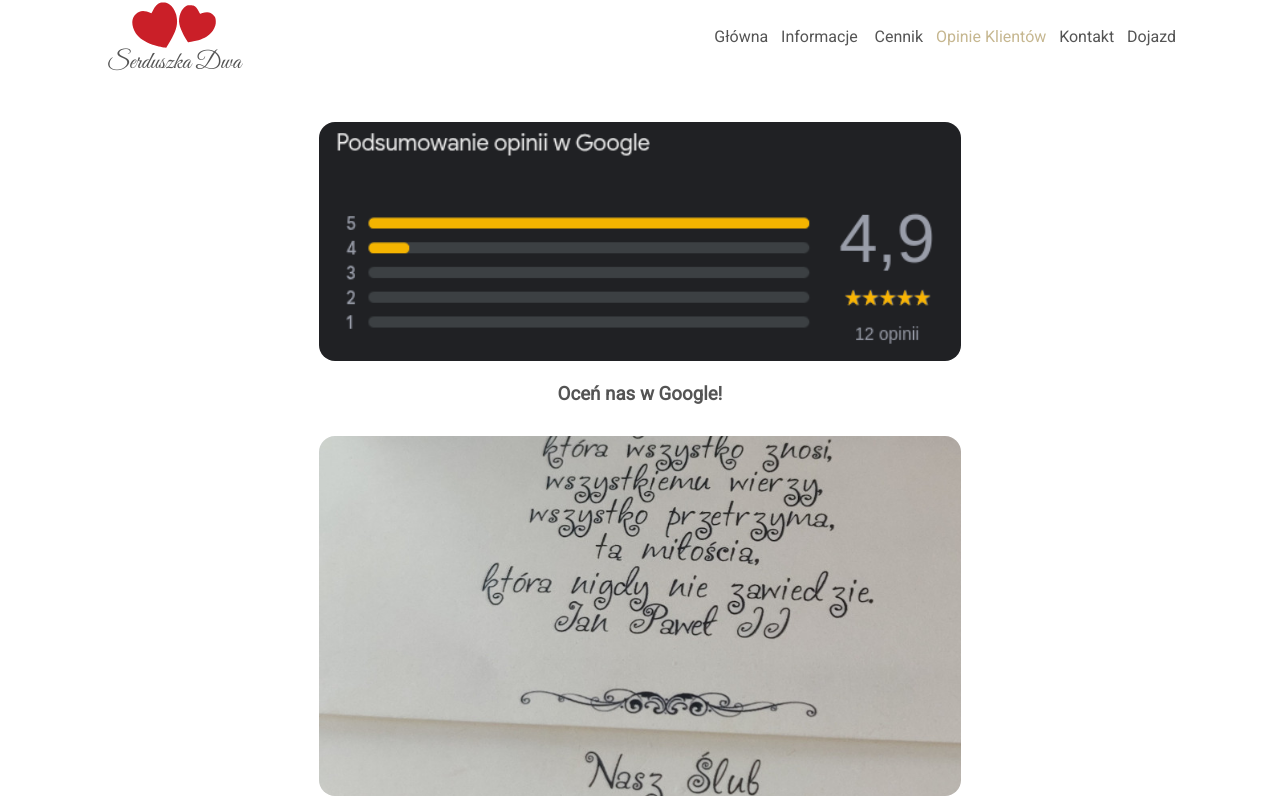
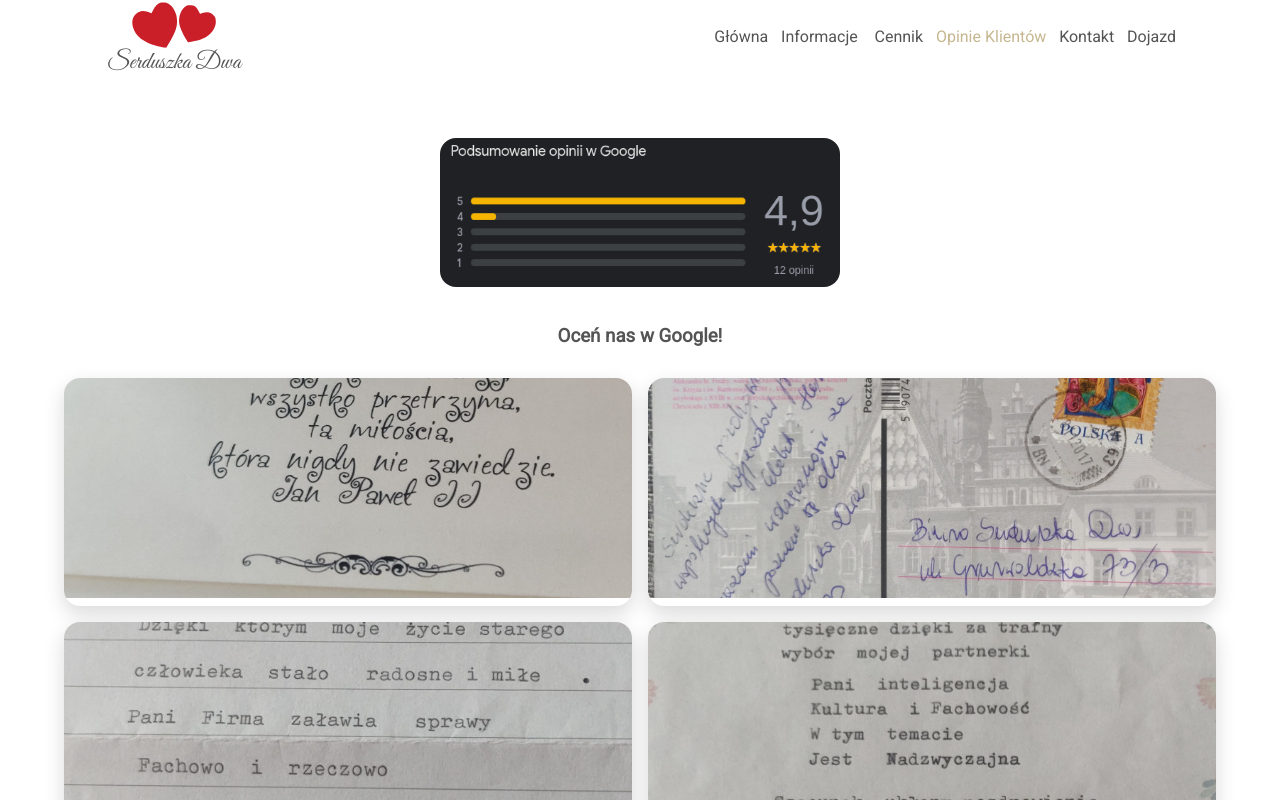
Before and after one commit to Vectari/serduszka-dwa, a React (Vite) app: page /reviews in a window 1280 px wide. Shown: the top 800 px of the page. Built offline with nearby package versions, Linux system fonts and the light colour scheme; no server answers; the database is empty.

Commit message:
feat: update

```diff
--- a/src/view/Reviews/Reviews.jsx
+++ b/src/view/Reviews/Reviews.jsx
@@ -1,3 +1,4 @@
+import { useState, useEffect } from "react";
 import styled from "styled-components";
 import { NavLink } from "react-router-dom";
 import { theme } from "../../theme";
@@ -36,35 +37,112 @@ const ReviewWrapper = styled(NavLink)`
 `;
 
 const StyledImg = styled.img`
-  width: 55%;
-  height: 60%;
+  width: 90%;
+  max-width: 400px;
+  height: auto; /* automatyczna wysokość */
   border-radius: 1rem;
   object-fit: cover;
-  object-position: center;
-  margin: auto;
+  display: block;
+  margin: 1rem auto; /* centrowanie poziome + mały margines pionowy */
 `;
 
 const PhotosWrapper = styled.div`
-  display: flex;
-  flex-direction: column;
-  overflow-y: scroll;
-  height: 600px;
+  display: grid;
+  grid-template-columns: repeat(2, 1fr);
+  gap: 1rem;
+  padding: 0.5rem;
 
-  &::-webkit-scrollbar {
-    /* -webkit-appearance: none; */
+  /* usuń max-height i overflow */
+  /* max-height: 600px;
+  overflow-y: auto; */
+
+  @media (max-width: 765px) {
+    grid-template-columns: 1fr;
+  }
+`;
+
+const PhotoCard = styled.div`
+  position: relative;
+  overflow: hidden;
+  border-radius: 1rem;
+  background: rgba(255, 255, 255, 0.05);
+  cursor: pointer;
+
+  box-shadow: 0 8px 20px rgba(0, 0, 0, 0.15);
+  transition: transform 0.3s ease, box-shadow 0.3s ease;
+
+  &:hover {
+    transform: translateY(-4px);
+    box-shadow: 0 12px 30px rgba(0, 0, 0, 0.25);
   }
 
   img {
-    width: 55%;
-    height: 60%;
-    border-radius: 1rem;
+    width: 100%;
+    height: 220px;
     object-fit: cover;
-    object-position: center;
-    margin: 0.5rem auto;
+    transition: transform 0.4s ease;
+  }
+
+  &:hover img {
+    transform: scale(1.08);
+  }
+`;
+
+const LightboxOverlay = styled.div`
+  position: fixed;
+  inset: 0;
+  background: rgba(0, 0, 0, 0.85);
+  z-index: 1000;
+
+  display: flex;
+  align-items: center;
+  justify-content: center;
+
+  animation: fadeIn 0.25s ease;
+
+  @keyframes fadeIn {
+    from {
+      opacity: 0;
+    }
+    to {
+      opacity: 1;
+    }
+  }
+`;
+
+const LightboxImage = styled.img`
+  max-width: 90vw;
+  max-height: 90vh;
+  border-radius: 1rem;
+  object-fit: contain;
+
+  box-shadow: 0 20px 60px rgba(0, 0, 0, 0.6);
+  animation: scaleIn 0.25s ease;
+
+  @keyframes scaleIn {
+    from {
+      transform: scale(0.95);
+    }
+    to {
+      transform: scale(1);
+    }
   }
 `;
 
 export function Reviews() {
+  const [activeImage, setActiveImage] = useState(null);
+
+  useEffect(() => {
+    const handleEsc = (e) => {
+      if (e.key === "Escape") {
+        setActiveImage(null);
+      }
+    };
+
+    window.addEventListener("keydown", handleEsc);
+    return () => window.removeEventListener("keydown", handleEsc);
+  }, [setActiveImage]);
+
   return (
     <>
       <ReviewWrapper to="https://search.google.com/local/writereview?placeid=ChIJNRzA9d0TA0cRZ2J7UHzeIHY">
@@ -73,9 +151,21 @@ export function Reviews() {
       </ReviewWrapper>
       <PhotosWrapper>
         {imagePaths.map((img, index) => (
-          <img key={index} src={img} alt={`Image ${index + 1}`} />
+          <PhotoCard key={index} onClick={() => setActiveImage(img)}>
+            <img src={img} alt={`Image ${index + 1}`} />
+          </PhotoCard>
         ))}
       </PhotosWrapper>
+
+      {activeImage && (
+        <LightboxOverlay onClick={() => setActiveImage(null)}>
+          <LightboxImage
+            src={activeImage}
+            alt="Powiększone zdjęcie"
+            onClick={(e) => e.stopPropagation()}
+          />
+        </LightboxOverlay>
+      )}
     </>
   );
 }
```
